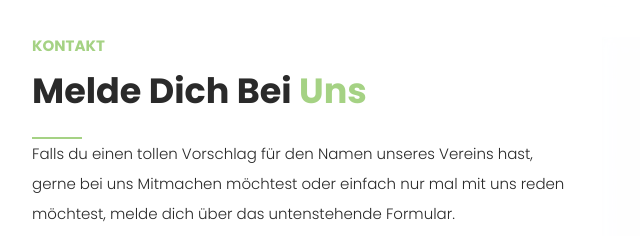
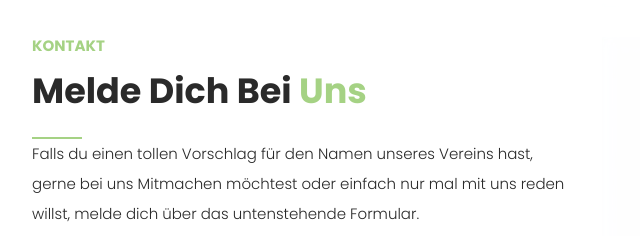
Before and after one commit to braufreunde-frenkendorf/braufreunde-frenkendorf.github.io, a plain HTML site: page index.html in a window 1280 px wide. Shown: the part 2120-2356 px from the top of the page, 50-690 px from the left. Drawn offline with Linux system fonts and the light colour scheme.

Commit message:
fix typo

```diff
--- a/index.html
+++ b/index.html
@@ -184,7 +184,7 @@
                   <div class="line-dec"></div>
                 </div>
                 <p>Falls du einen tollen Vorschlag für den Namen unseres Vereins hast, gerne bei uns Mitmachen möchtest oder
-                  einfach nur mal mit uns reden möchtest, melde dich über das untenstehende Formular.
+                  einfach nur mal mit uns reden willst, melde dich über das untenstehende Formular.
                 </p>
                 <form id="contact" action="https://api.staticforms.xyz/submit" method="post">
                   <input type="hidden" name="accessKey" value="0f10dd4b-c207-453e-9bb4-c8ae6ac60801">
```
